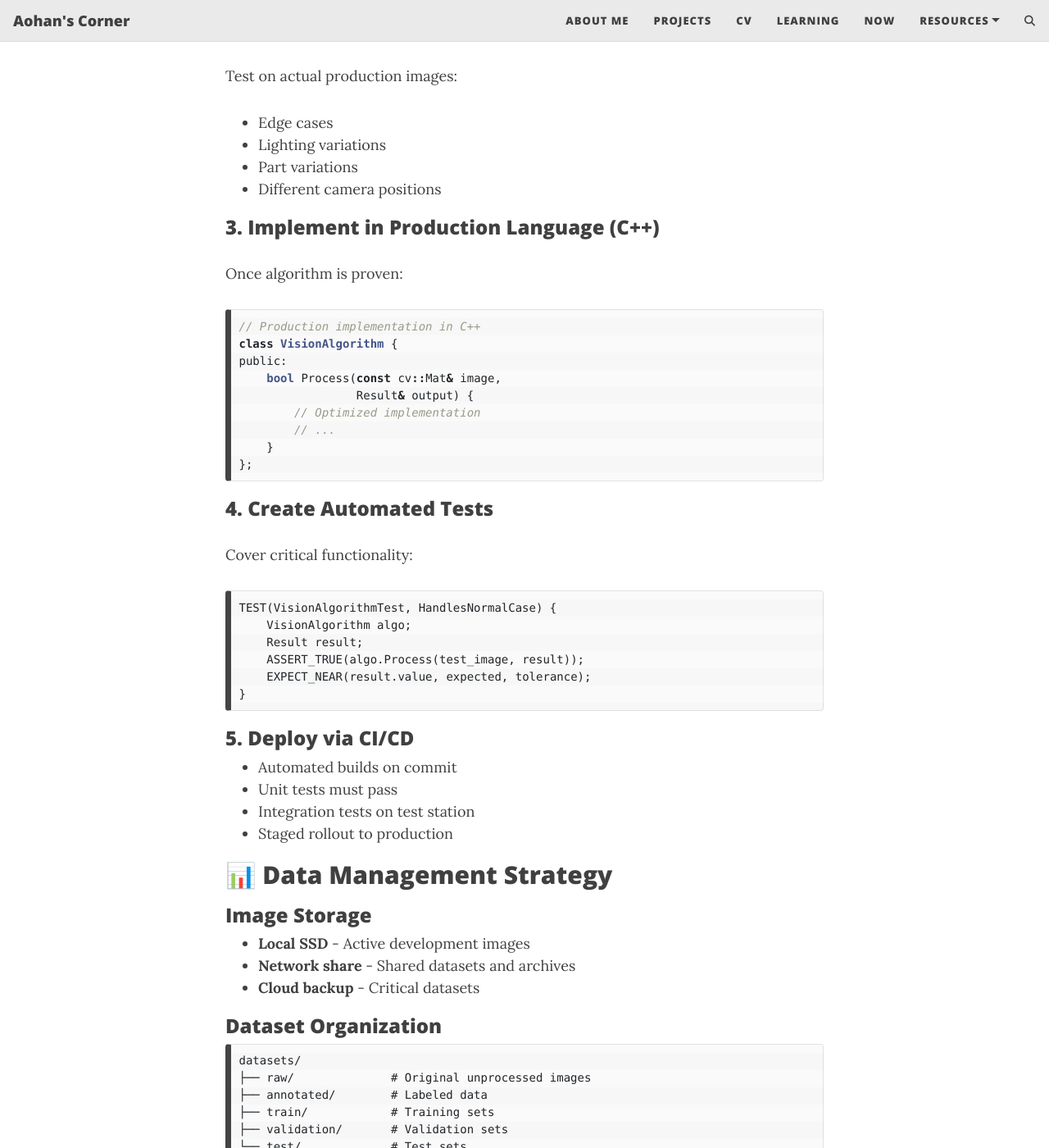
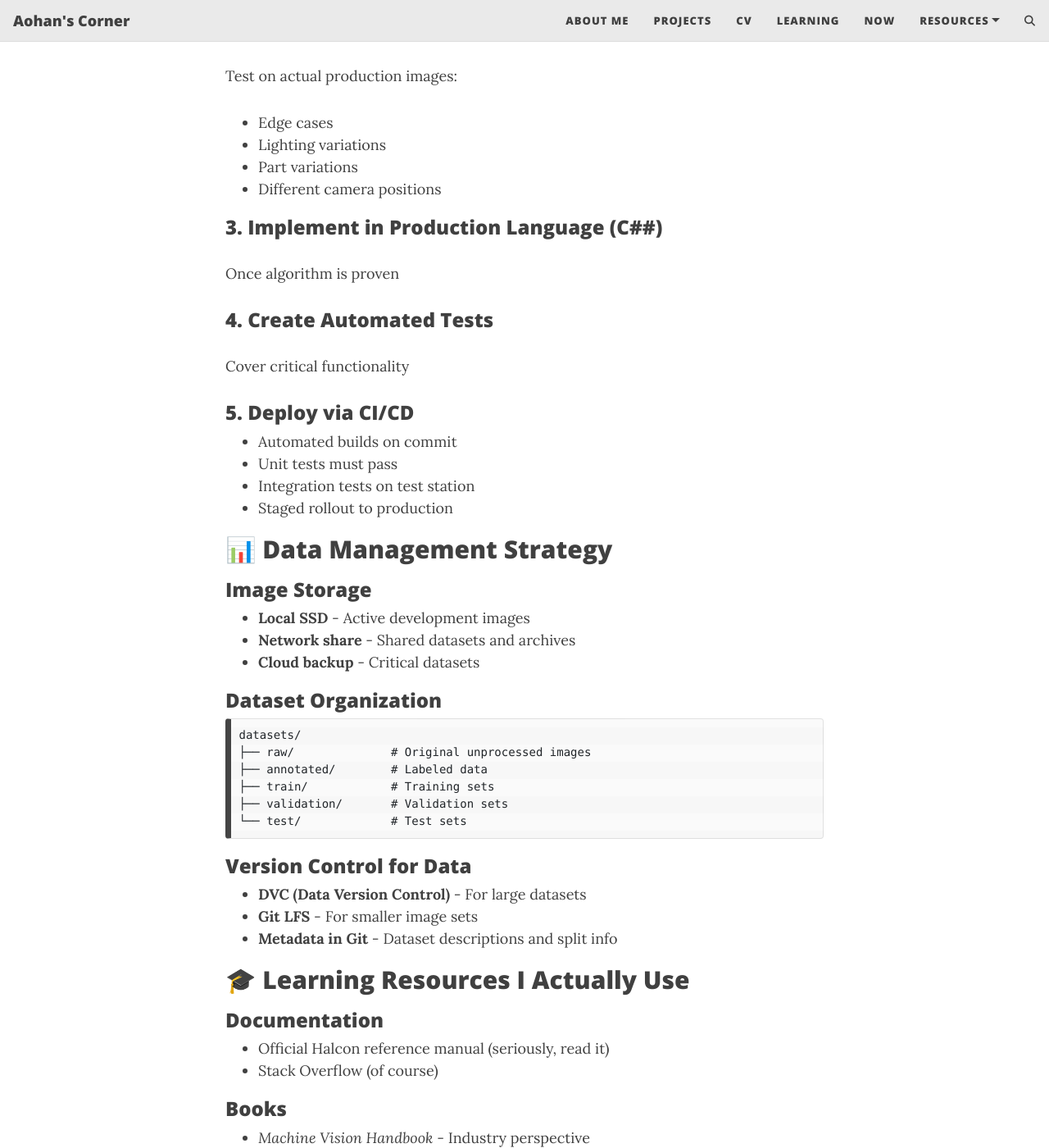
Before and after one commit to heaohan/heaohan.github.io, a Jekyll site: the page built from _posts/2025-11-30-tools-i-use-for-machine-vision.md, in a window 1280 px wide and 1400 px high, scrolled down 3374 px. Shown: the whole window at 82% size. Built offline with Jekyll 4.4.1, drawn with Linux system fonts in a browser that asks for light colours; comment, search, counter and statistics services are not loaded; some of the changed text lies outside the part shown.

Commit message:
Revise machine vision tools and code examples
Updated tool references and implementation details for machine vision.

````diff
--- a/_posts/2025-11-30-tools-i-use-for-machine-vision.md
+++ b/_posts/2025-11-30-tools-i-use-for-machine-vision.md
@@ -112,30 +112,11 @@ Test on actual production images:
 - Part variations
 - Different camera positions
 
-### 3. Implement in Production Language (C++)
-Once algorithm is proven:
-```cpp
-// Production implementation in C++
-class VisionAlgorithm {
-public:
-    bool Process(const cv::Mat& image,
-                 Result& output) {
-        // Optimized implementation
-        // ...
-    }
-};
-```
+### 3. Implement in Production Language (C##)
+Once algorithm is proven
 
 ### 4. Create Automated Tests
-Cover critical functionality:
-```cpp
-TEST(VisionAlgorithmTest, HandlesNormalCase) {
-    VisionAlgorithm algo;
-    Result result;
-    ASSERT_TRUE(algo.Process(test_image, result));
-    EXPECT_NEAR(result.value, expected, tolerance);
-}
-```
+Cover critical functionality
 
 ### 5. Deploy via CI/CD
 - Automated builds on commit
````
Also changed, not shown: other parts of _posts/2025-11-30-tools-i-use-for-machine-vision.md (+2 -2 lines).
